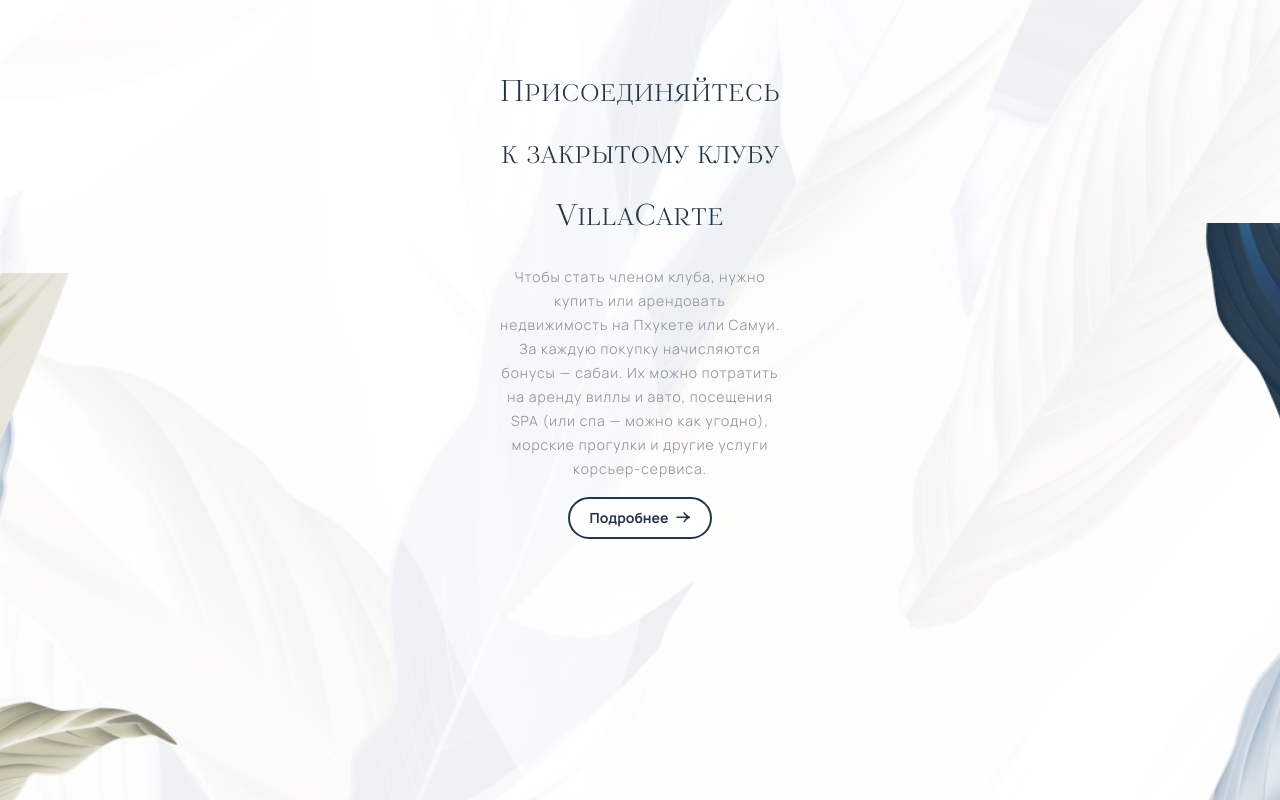
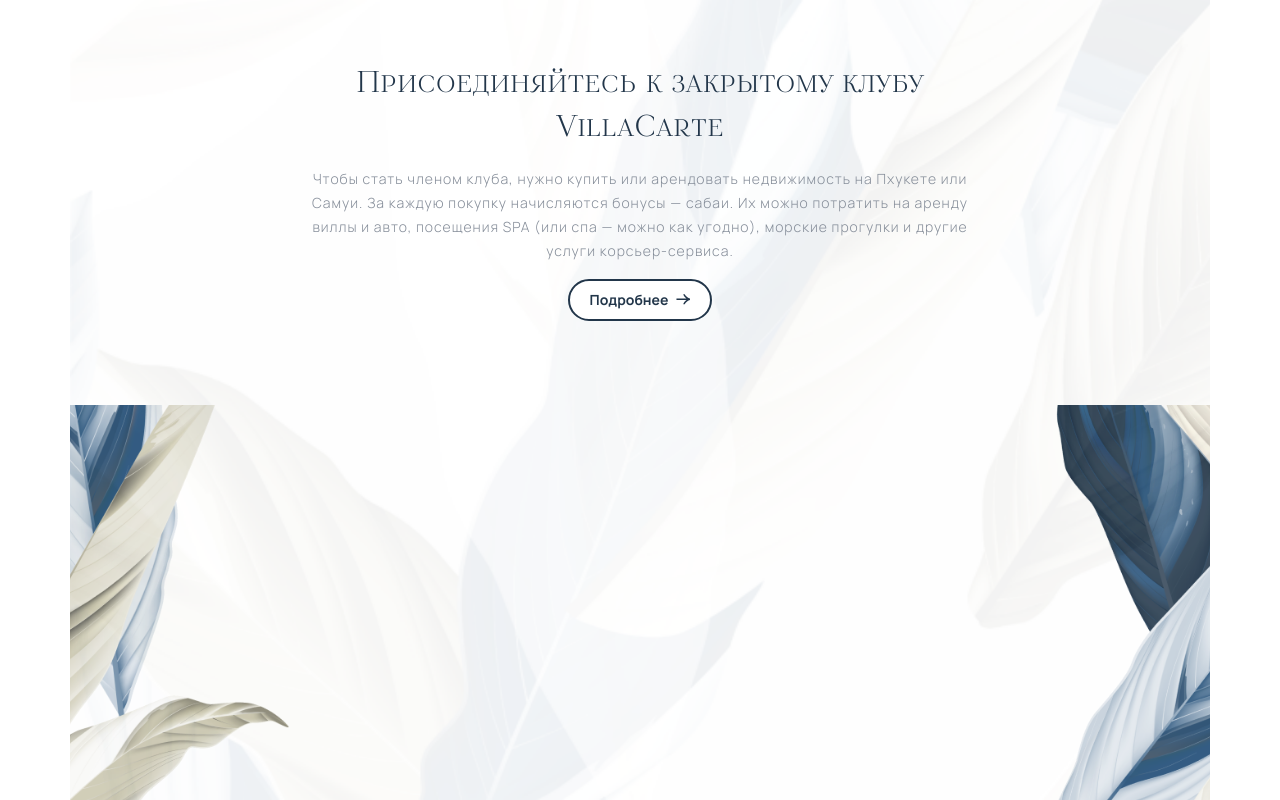
Before and after one commit to user-ShDVR/VillaCarte, a Next.js app: page /Main/JoinTheClub7 in a window 1280 px wide. Built offline with nearby package versions, Linux system fonts and the light colour scheme.

Commit message:
wip adaptive;

```diff
--- a/package.json
+++ b/package.json
@@ -13,7 +13,7 @@
 		"animate.css": "^4.1.1",
 		"antd": "^5.6.3",
 		"axios": "^1.4.0",
-		"bootstrap": "^5.2.3",
+		"bootstrap": "^5.3.0",
 		"dotenv": "^16.3.1",
 		"effector": "^22.8.6",
 		"effector-react": "^22.5.3",
--- a/pages/Main/JoinTheClub7.tsx
+++ b/pages/Main/JoinTheClub7.tsx
@@ -7,7 +7,9 @@
 
 const JoinTheClub = () => {
 	return (
-		<div className={ 'joinTheClub' } style={ { backgroundImage: `url(${ leavesTransparent.src })` } }>
+		<div className={ 'joinTheClub container-xs' }>
+			<div style={ { backgroundImage: `url(${ leavesTransparent.src })` } } className={'joinTheClub-bg'}/>
+
 			<Image src={ leavesLeft } alt={ '' } className={'leavesLeft'}/>
 
 			<div className={ 'container pt-60 mb-60 d-flex flex-column jc-center ai-center' }>
--- a/pages/Main/WeBuildOurselves6/WeBuildOurselves6.tsx
+++ b/pages/Main/WeBuildOurselves6/WeBuildOurselves6.tsx
@@ -34,7 +34,6 @@
 				</div>
 
 				<div className={ 'fiveStepsSlider-wrapper' } >
-					<div style={ { backgroundImage: `url(${ palmsTransparent.src })` } } className={'fiveStepsSlider-wrapper-bg'}/>
 
 					<div className={ 'container' }>
 						<h2 className={ 'h2Subtitle colorWhite pos' }>5 шагов – и недвижимость ваша</h2>
--- a/static/styles/_components.scss
+++ b/static/styles/_components.scss
@@ -286,6 +286,17 @@
 			padding-top: 20px;
 		}
 
+		.description-down {
+			display: flex;
+			flex-direction: column;
+			justify-content: space-between;
+			height: 120px;
+		}
+
+		&-btn {
+			margin-top: 20px;
+		}
+
 		.invisibleRight {
 			display: none;
 		}
@@ -473,6 +484,12 @@
 				margin-bottom: 10px !important;
 			}
 		}
+
+		.description-down {
+			flex-direction: row;
+			height: auto;
+			align-items: end;
+		}
 	}
 }
 
--- a/static/styles/_grid.scss
+++ b/static/styles/_grid.scss
@@ -71,13 +71,13 @@
 }
 
 @media (min-width: 1400px) {
-	.container-xxl, .container-xl, .container-lg, .container-md, .container-sm, .container-sx, .container {
+	.container-xxl, .container-xl, .container-lg, .container-md, .container-sm, .container-xs, .container {
 		max-width: 1240px;
 	}
 }
 
 @media (min-width: 1440px) {
-	.container-xxxl,	.container-xxl, .container-xl, .container-lg, .container-md, .container-sm, .container-sx, .container {
+	.container-xxxl,	.container-xxl, .container-xl, .container-lg, .container-md, .container-sm, .container-xs, .container {
 		max-width: 1340px;
 	}
 }
--- a/static/styles/_mainPage.scss
+++ b/static/styles/_mainPage.scss
@@ -1,6 +1,16 @@
 @import "variables";
 
 @media (min-width: $media0) {
+	.palmsTransparent-bg {
+		position: absolute;
+		top: 40%;
+		left: 0;
+		right: 0;
+		bottom: 0;
+		background-size: cover;
+		background-repeat: no-repeat;
+	}
+
 	// TopBlock
 	.topBlock {
 		height: 100vh;
@@ -158,20 +168,6 @@
 				position: relative;
 				overflow: hidden;
 
-				&-bg {
-					background-size: cover;
-					background-repeat: no-repeat;
-					width: 100%;
-					height: 100%;
-					position: absolute;
-					top: 0;
-					left: 0;
-					right: 0;
-					bottom: 0;
-					z-index: 0;
-					opacity: .2;
-				}
-
 				.stepsWrapper {
 					display: flex;
 					overflow: hidden;
@@ -218,10 +214,20 @@
 	.joinTheClub {
 		position: relative;
 		overflow: hidden;
-		background-size: cover;
-		background-repeat: no-repeat;
-		width: 100%;
-		height: 100%;
+		margin: 0 auto;
+		background: #fff;
+
+		&-bg {
+			position: absolute !important;
+			top: 0;
+			left: 0;
+			right: 0;
+			bottom: 0;
+			background-size: cover;
+			background-repeat: no-repeat;
+			width: 100%;
+			height: 100%;
+		}
 
 		.leavesLeft {
 			position: absolute;
@@ -435,6 +441,10 @@
 }
 
 @media (min-width: $media576) {
+	.palmsTransparent-bg {
+		top: 44%;
+	}
+
 	// BestProjects
 	.bestProjects {
 
@@ -460,6 +470,10 @@
 }
 
 @media (min-width: $media768) {
+	.palmsTransparent-bg {
+		top: 30%;
+	}
+
 	// AllServices
 	.allServices {
 
@@ -494,6 +508,18 @@
 
 		ul {
 			padding: 0 0 20px;
+		}
+	}
+
+	// JoinTheClub
+	.joinTheClub {
+
+		.leavesLeft {
+			left: -70px;
+		}
+
+		.leavesRight {
+			right: -130px;
 		}
 	}
 }
@@ -543,6 +569,31 @@
 
 		.element-animation {
 			transform: scale(1.1);
+		}
+	}
+
+	// JoinTheClub
+	.joinTheClub {
+		.leavesLeft {
+			bottom: -23px;
+			scale: 1;
+		}
+
+		.leavesRight {
+			bottom: 0;
+			scale: 1;
+		}
+
+		div {
+
+			h2 {
+				width: 70%;
+				line-height: 44px;
+			}
+
+			p {
+				width: 70%;
+			}
 		}
 	}
 }
@@ -620,6 +671,32 @@
 			justify-content: end;
 		}
 	}
+
+	// JoinTheClub
+	.joinTheClub {
+		.leavesLeft {
+			bottom: -60px;
+			left: -70px;
+			scale: .82;
+		}
+
+		.leavesRight {
+			bottom: -60px;
+			right: -130px;
+			scale: .82;
+		}
+
+		div {
+
+			h2 {
+				width: 60%;
+			}
+
+			p {
+				width: 60%;
+			}
+		}
+	}
 }
 
 @media (min-width: $media1400) {
@@ -632,3 +709,19 @@
 		}
 	}
 }
+
+@media (min-width: $media1440) {
+	// JoinTheClub
+	.joinTheClub {
+		div {
+
+			h2 {
+				width: 50%;
+			}
+
+			p {
+				width: 50%;
+			}
+		}
+	}
+}
```
Also changed, not shown: components/common/Cards/OfferCard/OfferCard.tsx (+8 -3 lines), pages/index.tsx (+8 -3 lines), 1 other file (tests, documents, lock files or other folders).
